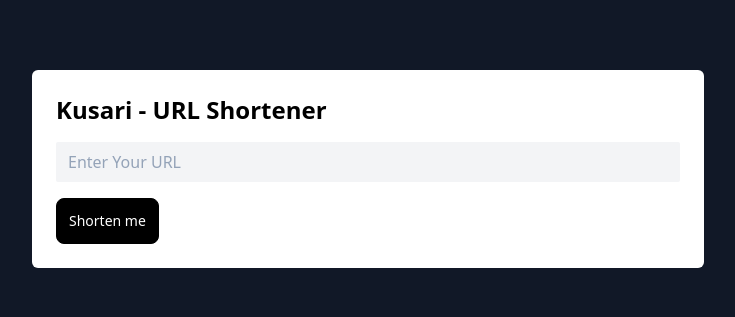
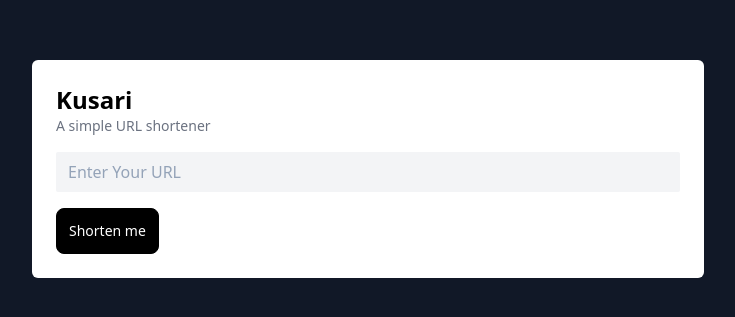
Before and after one commit to dark-voyage/kusari, a Next.js app: page / in a window 1280 px wide. Shown: the part 231-548 px from the top of the page, without its empty margins (272-1007 px from the left). Built offline with nearby package versions, Linux system fonts and the light colour scheme.

Commit message:
some UI change

```diff
--- a/pages/api/add.ts
+++ b/pages/api/add.ts
@@ -7,7 +7,6 @@
   req: NextApiRequest,
   res: NextApiResponse
 ) {
-
   const { url } = req.body;
   const id = Math.random().toString(36).substr(2, 6);
   const existUrl = await prisma.link.findMany({ where: { url } } );
--- a/pages/index.tsx
+++ b/pages/index.tsx
@@ -18,7 +18,8 @@
 
       <div className="max-w-2xl bg-white rounded-md w-full p-6 ">
 
-        <h1 className='font-semibold text-2xl'>Kusari - URL Shortener</h1>
+        <h1 className='font-semibold text-2xl'>Kusari</h1>
+        <p className='text-gray-500 text-sm'>A simple URL shortener</p>
         <AddLink id={id} setId={setId} />
 
         {id && (
```
